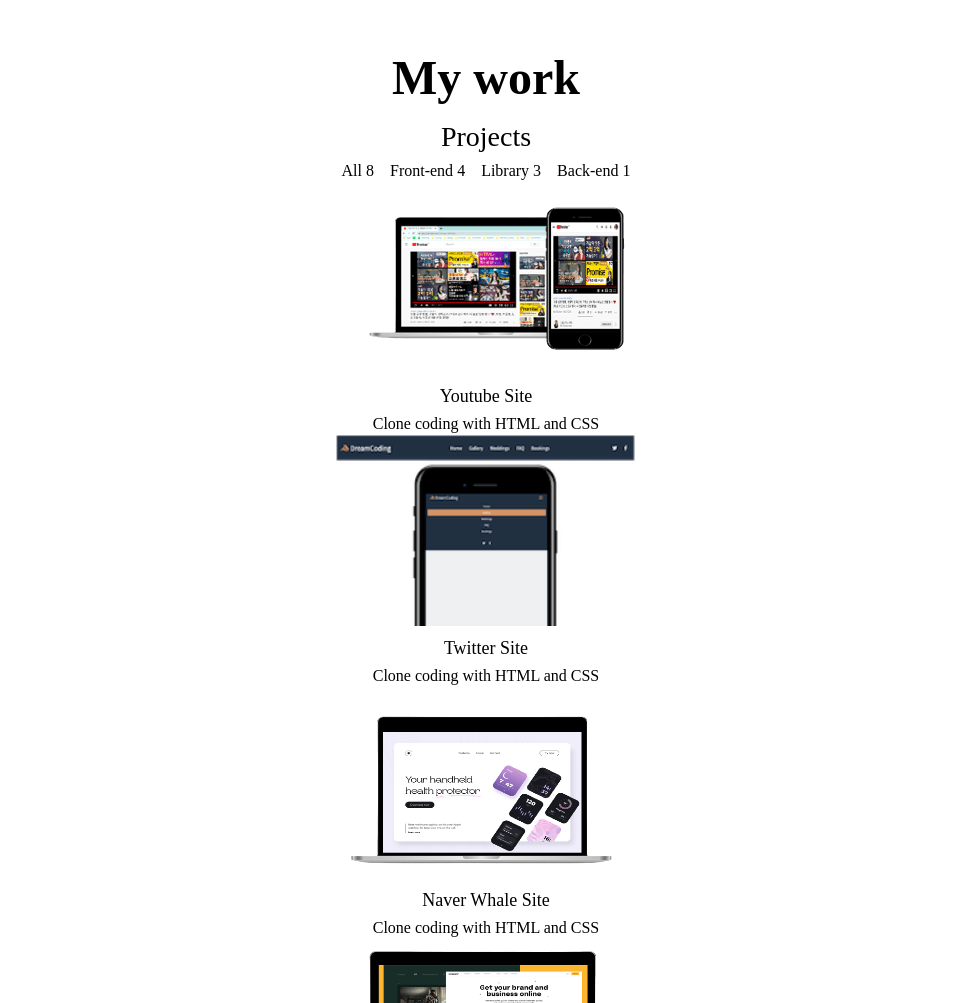
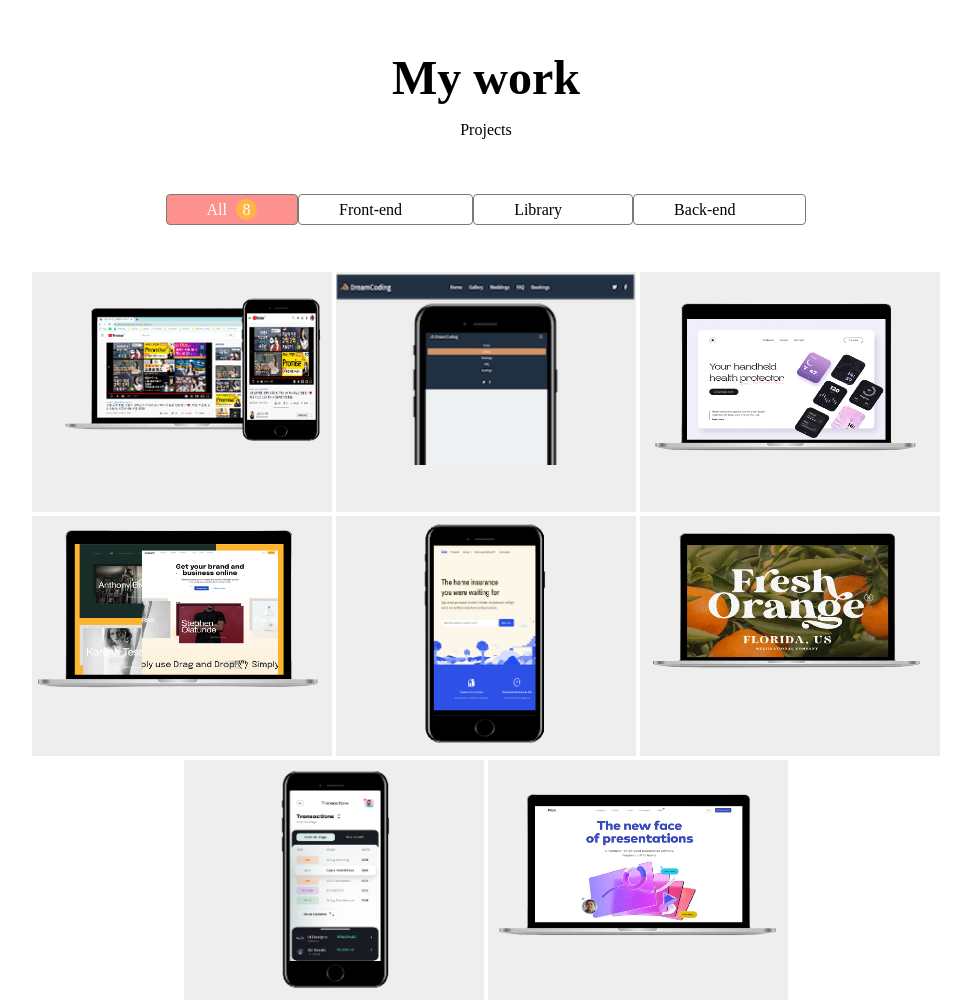
Before and after one commit to cktjdgus45/potfolio, a plain HTML site: page pofo.html in a window 1280 px wide. Shown: the part 2120-3123 px from the top of the page, without its empty margins (154-1125 px from the left). Drawn offline with Linux system fonts and the light colour scheme; a web font is replaced by a local one.

Commit message:
CSS : Work

```diff
--- a/pofo.html
+++ b/pofo.html
@@ -131,7 +131,7 @@
         <h1>My work</h1>
         <h2>Projects</h2>
         <div class="work__categories">
-            <button class="category__btn">All <span class="category__count">8</span></button>
+            <button class="category__btn active">All <span class="category__count">8</span></button>
             <button class="category__btn">Front-end <span class="category__count">4</span></button>
             <button class="category__btn">Library <span class="category__count">3</span></button>
             <button class="category__btn">Back-end <span class="category__count">1</span></button>
--- a/style.css
+++ b/style.css
@@ -29,6 +29,8 @@
     --weight-regular: 400;
     /* size */
     --border-radius-size:4px;
+    /* animation duration */
+    --animation-duration:300ms;
   }
 
     /* Typography */
@@ -218,7 +220,7 @@ li {
 }
 
 .major__icon i {
-  transition: all 300ms ease;
+  transition: all var(--animation-duration) ease;
 }
 
 .major__icon:hover i{
@@ -324,3 +326,95 @@ li {
 .skill__value{
   background-color: var(--color-orange);
 }
+
+/* My work */
+
+#work h2{
+  font-size: var(--font-small);
+}
+
+.work__categories{
+  display: flex;
+  justify-content: center;
+  margin-top: 55px;
+}
+
+.category__btn{
+  padding: 4px 40px;
+  border: 1px solid var(--color-light-grey);
+  border-radius: var(--border-radius-size);
+}
+.category__btn:hover,
+.category__btn.active{
+  color: var(--color-white);
+  background-color: var(--color-pink);
+}
+.category__btn.active .category__count,
+.category__btn:hover .category__count{
+  top: 0;
+  left: 0;
+  opacity:1;
+}
+
+.category__count{
+  transition: all var(--animation-duration) ease;
+  position: relative;
+  top: -20px;
+  left: 5px;
+  display: inline-block;
+  width: 21px;
+  height: 21px;
+  line-height: 21px;
+  margin-left: 5px;
+  background-color: var(--color-orange);
+  border-radius: 50%;
+  opacity: 0;
+}
+.work__projects{
+  display: flex;
+  justify-content: center;
+  align-items: center;
+  flex-wrap: wrap;
+  margin-top: 45px;
+}
+.project{
+  position: relative;
+  width: 300px;
+  height: 240px;
+  margin: 2px;
+  background-color: var(--color-light-white);
+}
+
+.project:hover .project__description{
+  opacity: 1;
+  transform: translateY(0px);
+}
+
+.project__img{
+  max-width: 100%;
+  max-height: 100%;
+}
+.project__description{
+  position: absolute;
+  top: 0;
+  left: 0;
+  width: 100%;
+  height: 100%;
+  display: flex;
+  flex-direction: column;
+  justify-content: center;
+  background-color: rgba(255, 255, 255, 0.5);
+  opacity: 0;
+  transform: translateY(10px);
+  transition: all var(--animation-duration) ease;
+}
+
+.project__description h3::after{
+  margin: 0 auto;
+  margin-top: 8px;
+  content: '';
+  display: block;
+  width: 50px;
+  height: 2px;
+  background-color: var(--color-black);
+}
```
